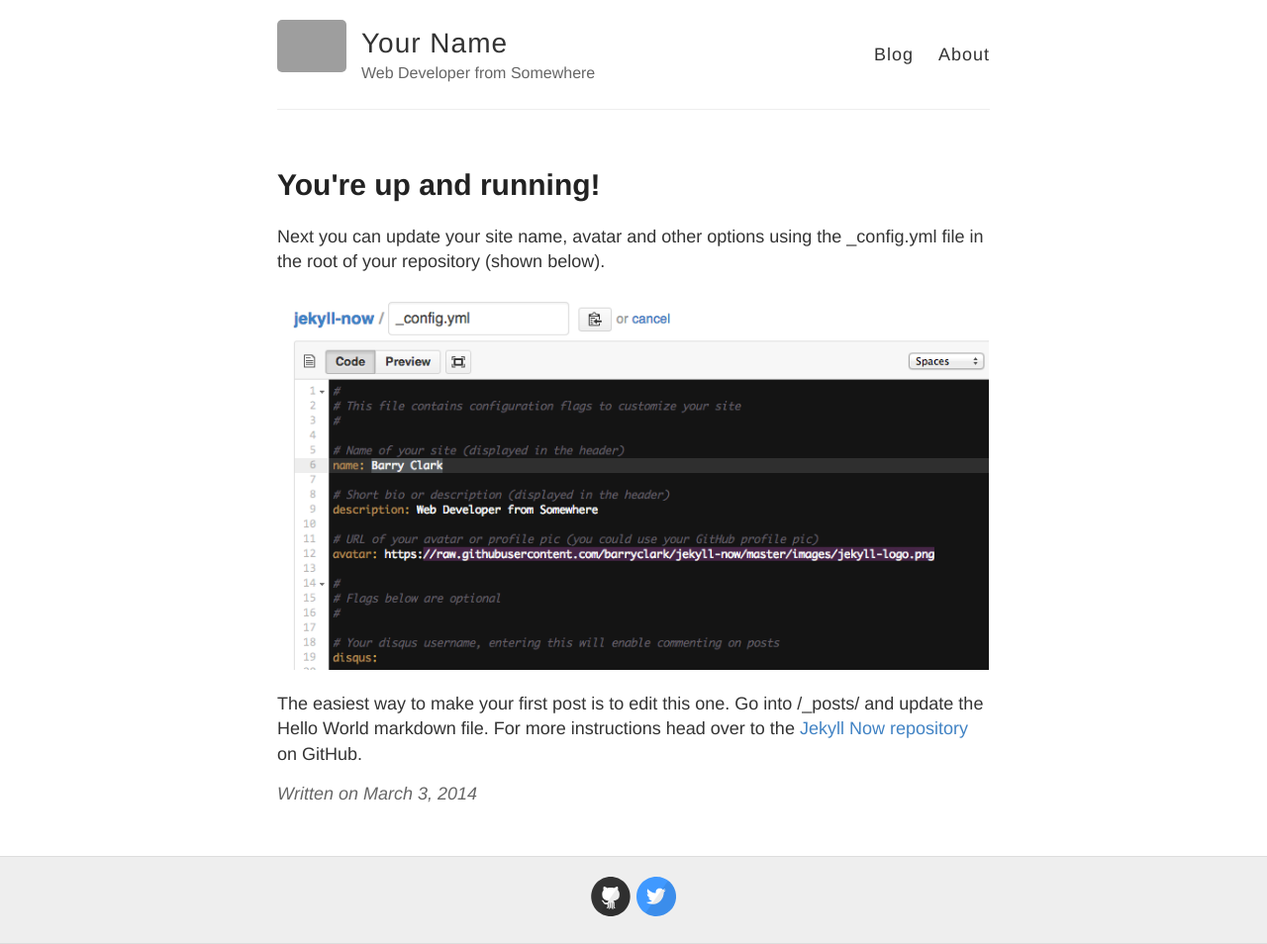
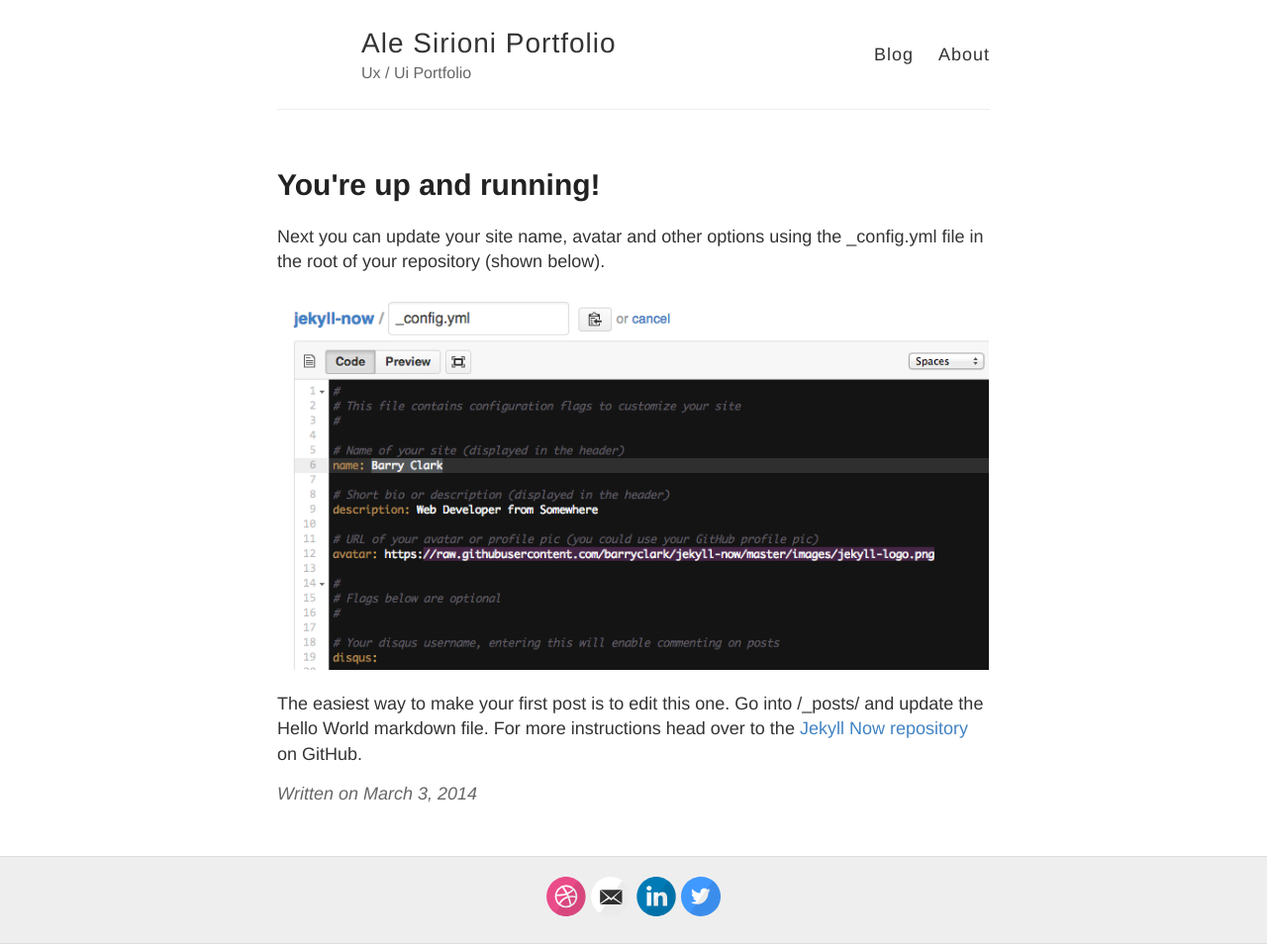
Before and after one commit to alesirioni/alesirioni.github.io, a Jekyll site: the page built from _posts/2014-3-3-Hello-World.md, in a window 1280 px wide. Shown: the whole page at 99% size. Built offline with Jekyll 4.4.1, drawn with Linux system fonts in a browser that asks for light colours; grey boxes are pictures that could not be loaded.

Commit message:
Update _config.yml

```diff
--- a/_config.yml
+++ b/_config.yml
@@ -3,13 +3,13 @@
 #
 
 # Name of your site (displayed in the header)
-name: Your Name
+name: Ale Sirioni Portfolio
 
 # Short bio or description (displayed in the header)
-description: Web Developer from Somewhere
+description: Ux / Ui Portfolio
 
 # URL of your avatar or profile pic (you could use your GitHub profile pic)
-avatar: https://raw.githubusercontent.com/barryclark/jekyll-now/master/images/jekyll-logo.png
+# avatar: https://raw.githubusercontent.com/barryclark/jekyll-now/master/images/jekyll-logo.png
 
 #
 # Flags below are optional
@@ -17,13 +17,13 @@ avatar: https://raw.githubusercontent.com/barryclark/jekyll-now/master/images/je
 
 # Includes an icon in the footer for each username you enter
 footer-links:
-  dribbble:
-  email:
+  dribbble: asirioni
+  email: alejandrosirioni@gmail.com
   facebook:
   flickr:
-  github: barryclark/jekyll-now
+  github:
   instagram:
-  linkedin:
+  linkedin: alejandro-sirioni
   pinterest:
   rss: # just type anything here for a working RSS icon
   twitter: jekyllrb
```
